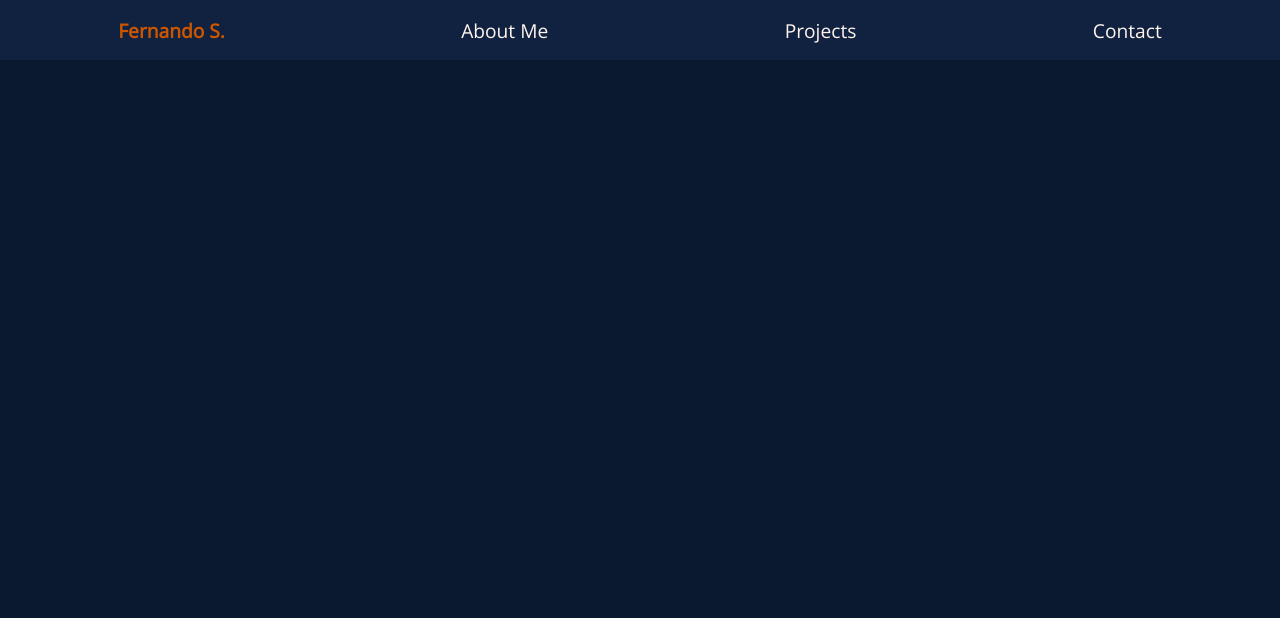
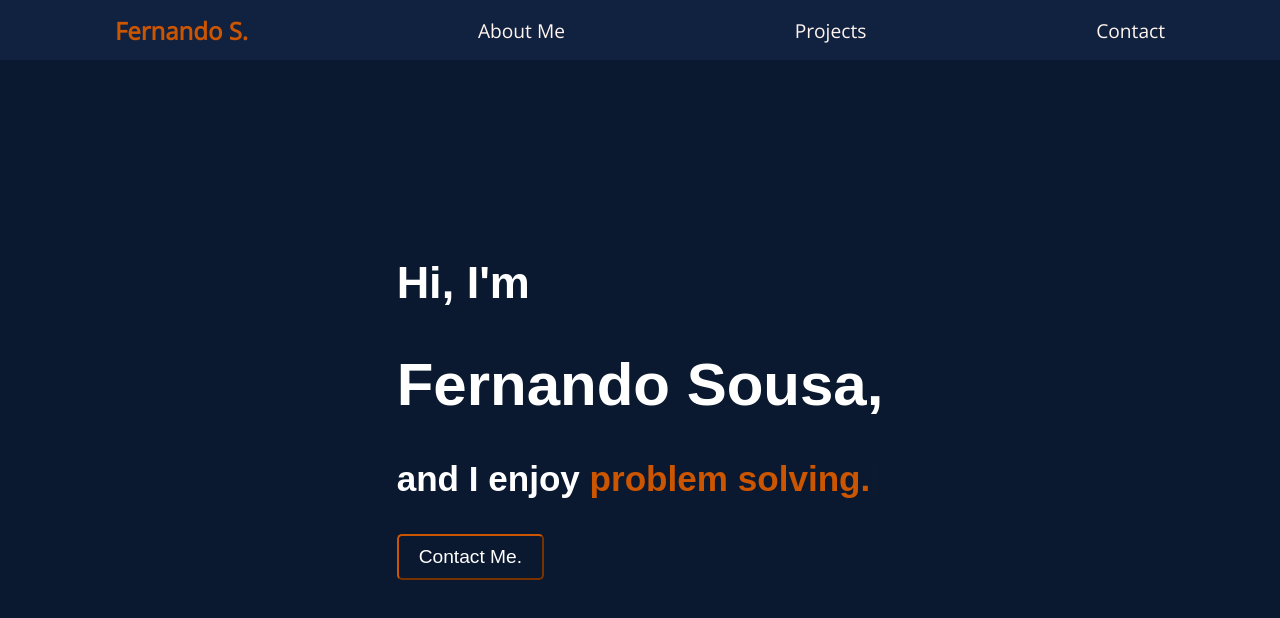
Before and after one commit to NandoMancini/Portfolio, a React (Create React App) app: page / in a window 1280 px wide. Shown: the top 618 px of the page. Built offline with nearby package versions, Linux system fonts and the light colour scheme.

Commit message:
Finished Hero

```diff
--- a/package.json
+++ b/package.json
@@ -6,6 +6,7 @@
     "@testing-library/jest-dom": "^5.16.1",
     "@testing-library/react": "^12.1.2",
     "@testing-library/user-event": "^13.5.0",
+    "ityped": "^1.0.3",
     "react": "^17.0.2",
     "react-dom": "^17.0.2",
     "react-scripts": "5.0.0",
--- a/src/App.js
+++ b/src/App.js
@@ -1,9 +1,11 @@
 import Navbar from './Components/Navbar'
+import Hero from './Components/Hero'
 
 function App() {
   return (
     <div className="App">
       <Navbar/>
+      <Hero/>
     </div>
   );
 }
--- a/src/Components/Hero.js
+++ b/src/Components/Hero.js
@@ -1,10 +1,29 @@
 import React from 'react'
-import "../Styles/Hero.css";
+import "../Styles/Hero.css"
+import { init } from "ityped"
+import { useEffect, useRef } from "react"
 
 const Hero = () => {
+
+    const textRef = useRef();
+
+    useEffect(() => {
+        init(textRef.current,
+            { showCursor: true,
+              backDelay: 1500,
+              backSpeed: 50,
+
+              strings: ['coding.',  'problem solving.', 'cooking.', 'learning.'] })
+    }, [])
+
     return (
-        <div>
-
+        <div className="body">
+            <div className="wrapper">
+                <h2>Hi, I'm</h2>
+                <h1>Fernando Sousa,</h1>
+                <h3>and I enjoy <span ref={textRef}></span></h3>
+                <button>Contact Me.</button>
+            </div>
         </div>
     )
 }
--- a/src/Components/Navbar.js
+++ b/src/Components/Navbar.js
@@ -6,9 +6,9 @@ const Navbar = () => {
     return (
         <div className="navbar">
             <div id="logo"><strong>Fernando S.</strong></div>
-            <div className="wrapper"><a className="link">About Me</a></div>
-            <div className="wrapper"><a className="link">Projects</a></div>
-            <div className="wrapper"><a className="link">Contact</a></div>
+            <div><a className="link">About Me</a></div>
+            <div><a className="link">Projects</a></div>
+            <div><a className="link">Contact</a></div>
         </div>
     )
 }
--- a/src/Styles/Hero.css
+++ b/src/Styles/Hero.css
@@ -0,0 +1,64 @@
+:root {
+    --prime: #CC5500;
+ }
+
+
+.body {
+    height: 100vh;
+    display: flex;
+    align-items: center;
+    justify-content: center;
+    font-size: 1.5rem;
+    position: relative;
+}
+
+.wrapper {
+    color: white;
+    font-size: 30px;
+}
+
+button {
+    background-color: transparent;
+    color: white;
+    border-color: var(--prime);
+    padding: 10px 20px;
+    border-radius: 5px;
+    font-size: 1.2rem;
+    transition: background-color 0.5s;
+}
+
+span {
+    color: var(--prime);
+}
+
+button:hover {
+    background-color: var(--prime);
+    cursor: pointer;
+}
+
+.ityped-cursor {
+    font-size: 2.2rem;
+    opacity: 1;
+    -webkit-animation: blink 0.6s infinite;
+    -moz-animation: blink 0.6s infinite;
+    animation: blink 0.6s infinite;
+    animation-direction: alternate;
+}
+
+@keyframes blink {
+    100% {
+        opacity: 0;
+    }
+}
+
+@-webkit-keyframes blink {
+    100% {
+        opacity: 0;
+    }
+}
+
+@-moz-keyframes blink {
+    100% {
+        opacity: 0;
+    }
+}
--- a/src/Styles/Navbar.css
+++ b/src/Styles/Navbar.css
@@ -1,4 +1,7 @@
 @import url('https://fonts.googleapis.com/css2?family=Open+Sans:wght@300&family=Roboto+Slab:wght@300&display=swap');
+
+
+
 .navbar {
     background-color: #112240;
     display: flex;
@@ -13,7 +16,8 @@
 }
 
 #logo {
-    color: #CC5500;
+    color: var(--prime);
+    font-size: 1.5rem;
 }
 
 .link {
@@ -26,7 +30,7 @@
 
 .link:hover {
     cursor: pointer;
-    color: #CC5500;
+    color: var(--prime);
 
 }
 
@@ -37,7 +41,7 @@
     height: 2px;
     top: 0%;
     bottom: 0%;
-    background-color: #CC5500;
+    background-color: var(--prime);
     transition: width 0.2s ease-in;
   }
 
```
Also changed, not shown: public/arrow.png (added), 1 other file (tests, documents, lock files or other folders).
